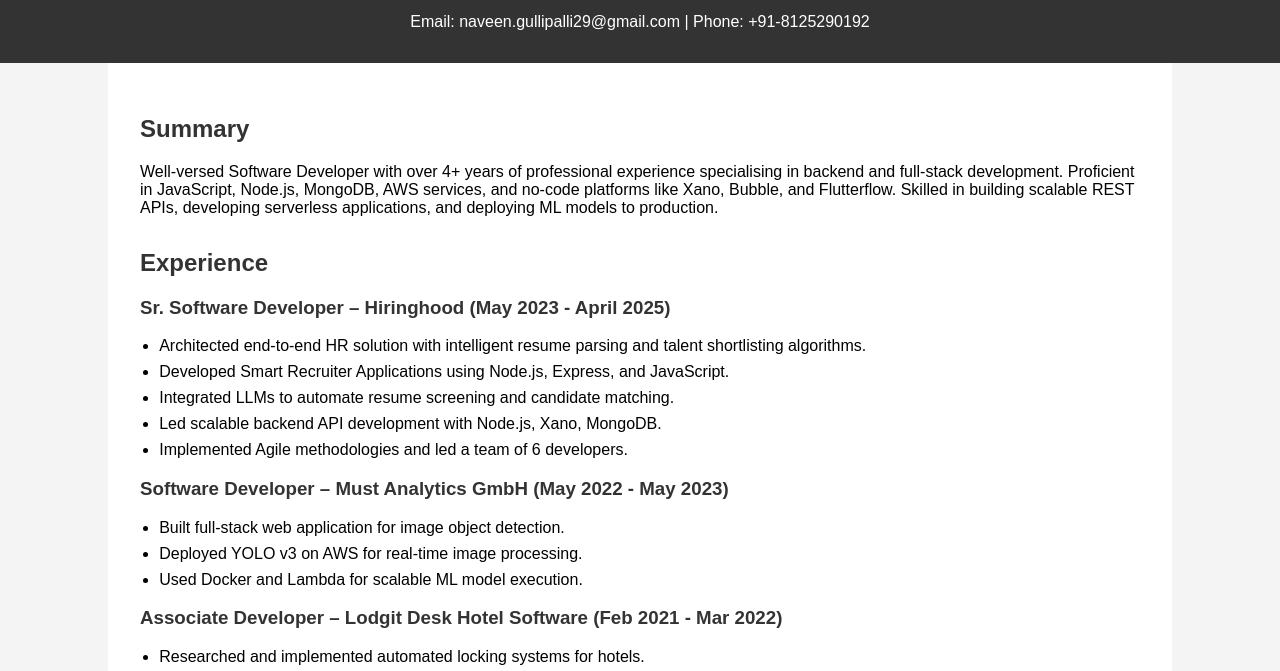
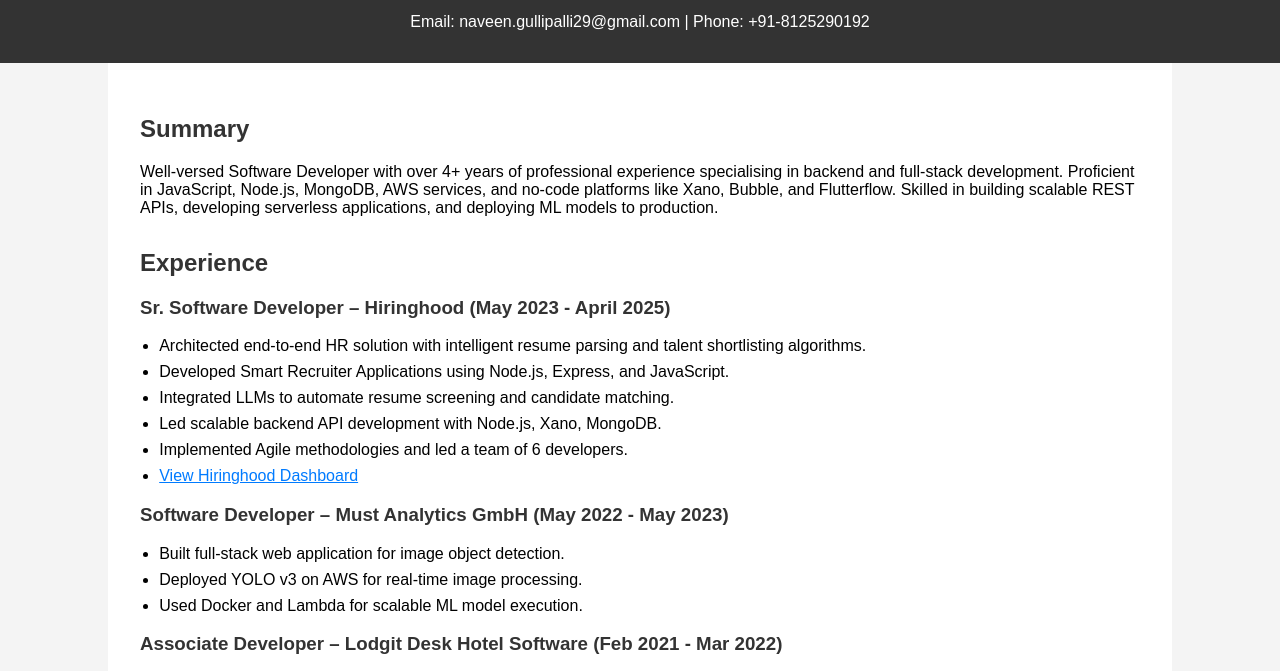
Before and after one commit to naveengullipalli317/portfolio, a plain HTML site: page index.html in a window 1280 px wide. Shown: the part 117-788 px from the top of the page. Drawn offline with Linux system fonts and the light colour scheme.

Commit message:
Update index.html

```diff
--- a/index.html
+++ b/index.html
@@ -71,6 +71,11 @@
         <li>Integrated LLMs to automate resume screening and candidate matching.</li>
         <li>Led scalable backend API development with Node.js, Xano, MongoDB.</li>
         <li>Implemented Agile methodologies and led a team of 6 developers.</li>
+        <li>
+          <a href="https://apps.hiringhood.ai/dashboard" target="_blank" style="color: #007BFF; text-decoration: underline;">
+            View Hiringhood Dashboard
+          </a>
+        </li>
       </ul>
 
       <h3>Software Developer – Must Analytics GmbH (May 2022 - May 2023)</h3>
```
